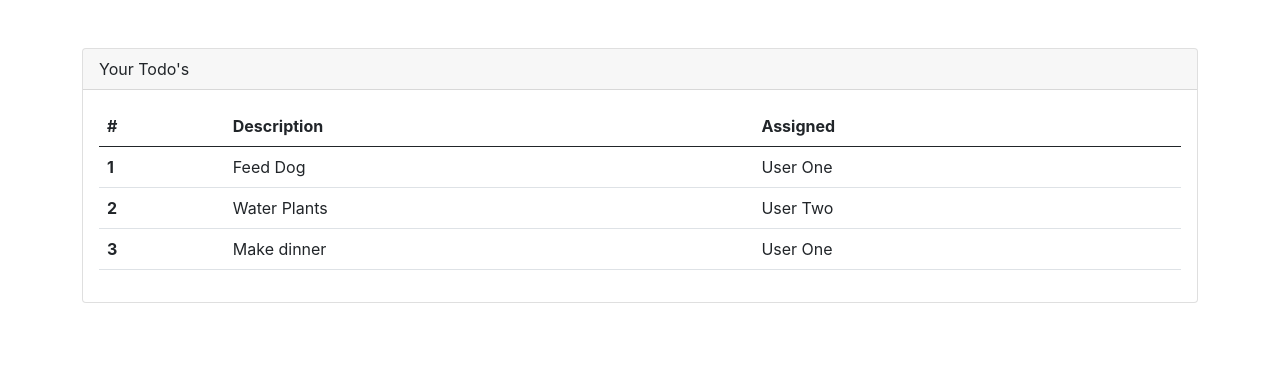
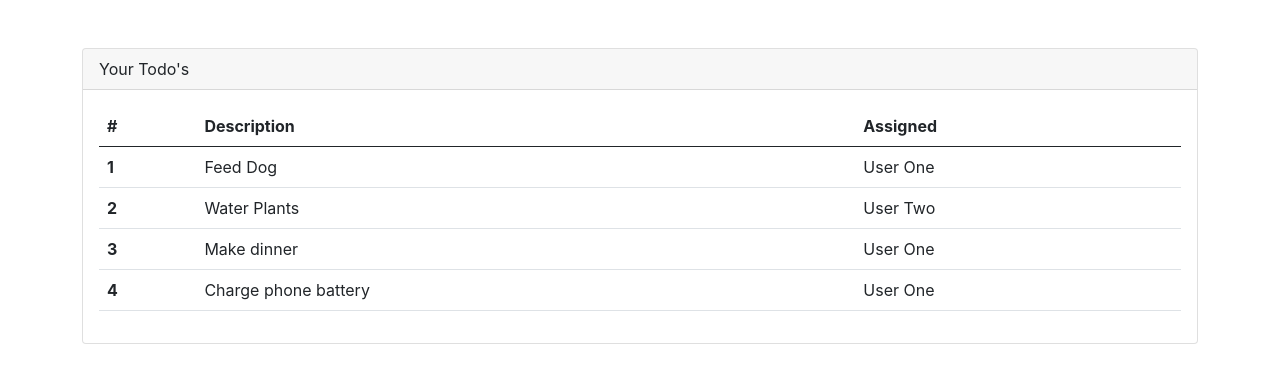
Before and after one commit to TheInfinity007/todo-react, a React (Create React App) app: page / in a window 1280 px wide. Shown: the top 380 px of the page. Built offline with nearby package versions, Linux system fonts and the light colour scheme.

Commit message:
render list dynamically

```diff
--- a/src/App.js
+++ b/src/App.js
@@ -12,6 +12,11 @@
         {
             rowNumber: 3,
             rowDescription: 'Make dinner',
+            rowAssigned: 'User One',
+        },
+		{
+            rowNumber: 4,
+            rowDescription: 'Charge phone battery',
             rowAssigned: 'User One',
         },
     ];
--- a/src/components/TodoTable.js
+++ b/src/components/TodoTable.js
@@ -13,21 +13,13 @@
                 </tr>
             </thead>
             <tbody>
-                <TodoRowItem
-                    rowNumber={todos[0].rowNumber}
-                    rowDescription={todos[0].rowDescription}
-                    rowAssigned={todos[0].rowAssigned}
-                />
-                <TodoRowItem
-                    rowNumber={todos[1].rowNumber}
-                    rowDescription={todos[1].rowDescription}
-                    rowAssigned={todos[1].rowAssigned}
-                />
-                <TodoRowItem
-                    rowNumber={todos[2].rowNumber}
-                    rowDescription={todos[2].rowDescription}
-                    rowAssigned={todos[2].rowAssigned}
-                />
+                {todos.map((todo) => (
+                    <TodoRowItem
+                        rowNumber={todo.rowNumber}
+                        rowDescription={todo.rowDescription}
+                        rowAssigned={todo.rowAssigned}
+                    />
+                ))}
             </tbody>
         </table>
     );
```
